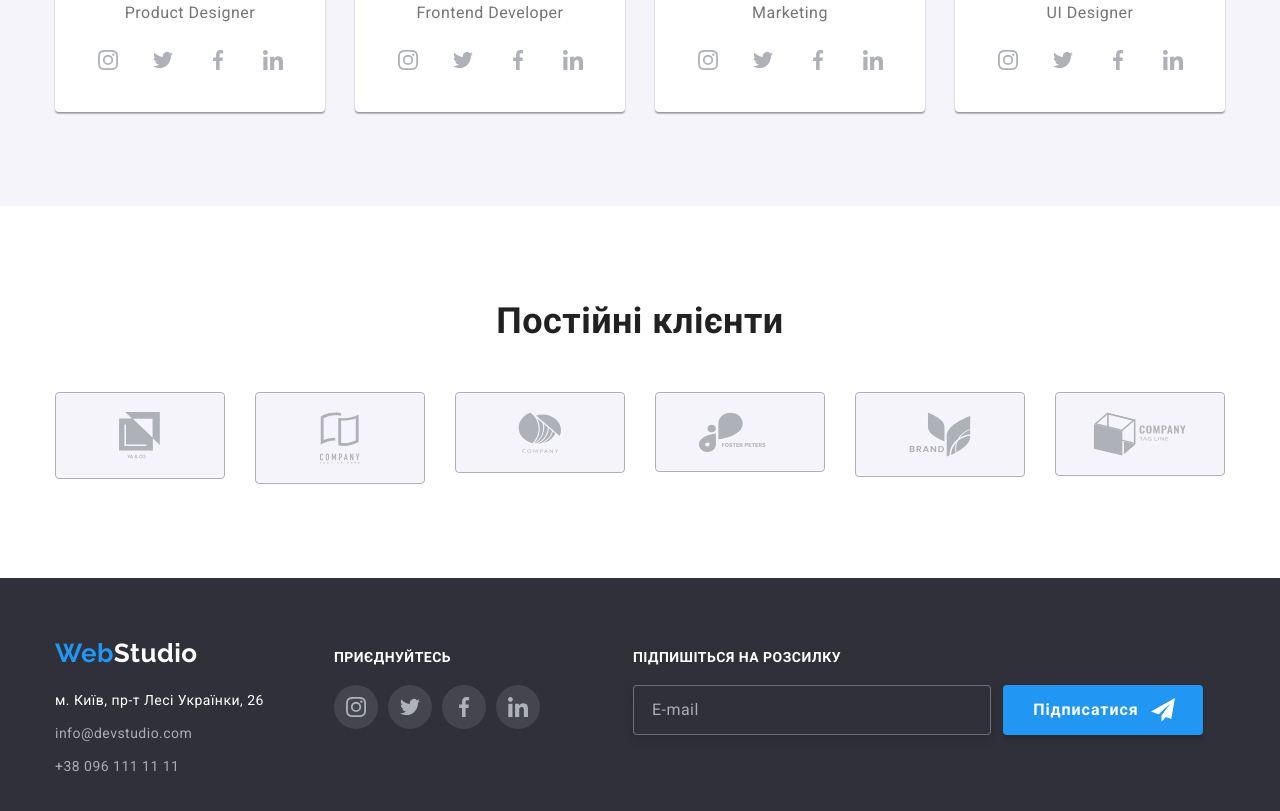
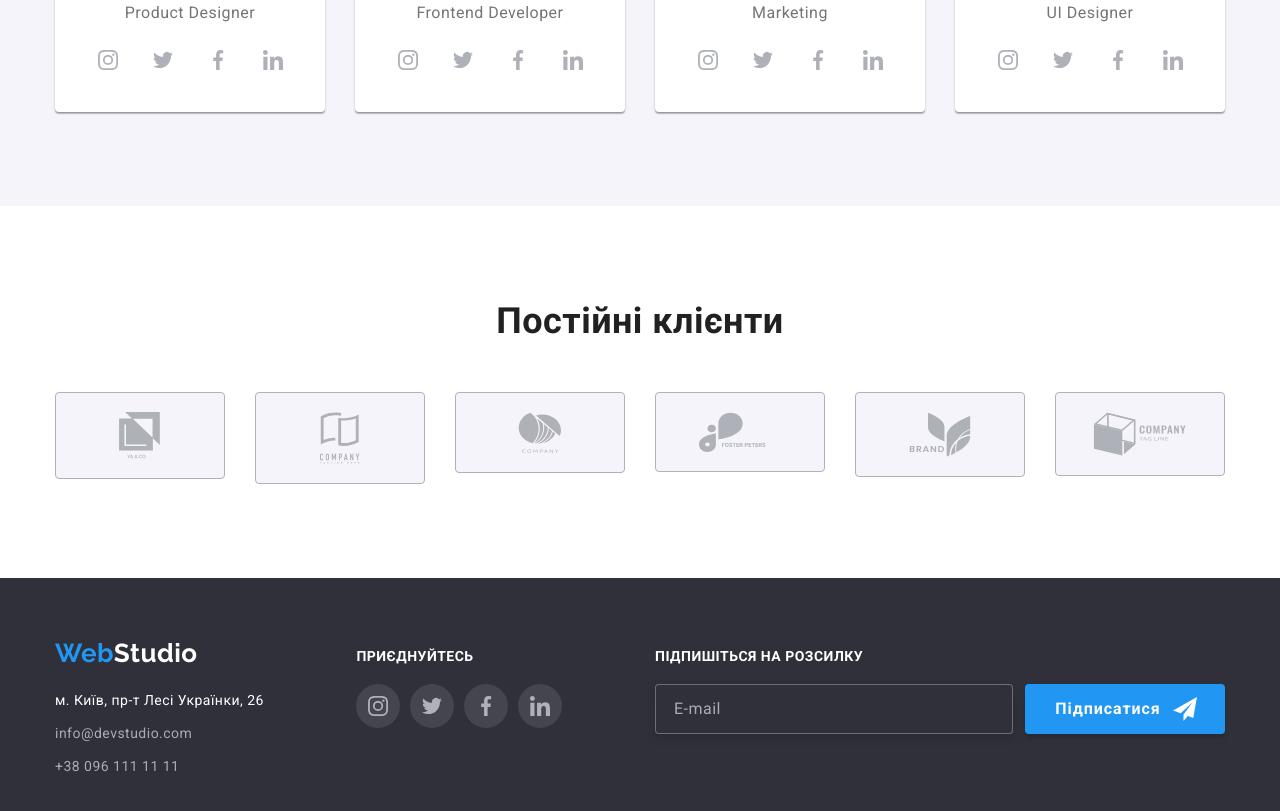
Before and after one commit to Bellmere/goit-markup-hw-06, a plain HTML site: page index.html in a window 1280 px wide. Shown: the part 2099-2910 px from the top of the page. Drawn offline with nearby package versions, Linux system fonts and the light colour scheme.

Commit message:
footer fixes width

```diff
--- a/css/styles.css
+++ b/css/styles.css
@@ -573,8 +573,7 @@ body {
 
 .container.footer {
   display: flex;
-  justify-content: start;
-  align-items: baseline;
+  justify-content: space-between;
 }
 
 .footer-item-logo {
@@ -617,10 +616,15 @@ body {
   text-decoration: none;
 }
 
+.page-footer .social-list {
+  padding: 0;
+}
+
 /* join in footer */
 
-.footer-join-marg {
-  margin-left: 70px;
+.join,
+.subscribe {
+  padding: 10px 0 0 0;
 }
 
 .footer-title {
@@ -642,10 +646,6 @@ body {
 }
 
 /* subscribe */
-
-.subscribe {
-  margin-left: 93px;
-}
 
 .subscribe-box {
   display: flex;
--- a/index.html
+++ b/index.html
@@ -432,8 +432,7 @@
           </div>
           <!--Join-->
           <div class="join">
-            <div class="social">
-              <h2 class="footer-title footer-join-marg">приєднуйтесь</h2>
+              <h2 class="footer-title">приєднуйтесь</h2>
               <ul class="social-list list">
                 <li class="item footer-join-marg">
                   <a href="" class="social-link bg-join">
@@ -464,17 +463,14 @@
                   </a>
                 </li>
               </ul>
-            </div>
           </div>
           <!-- subscribe -->
           <form class="subscribe">
             <h2 class="footer-title">Підпишіться на розсилку</h2>
             <div class="subscribe-box">
-              <label for="email"></label>
               <input
                 type="email"
                 name="email"
-                id="email"
                 placeholder="E-mail"
                 required
               />
```
